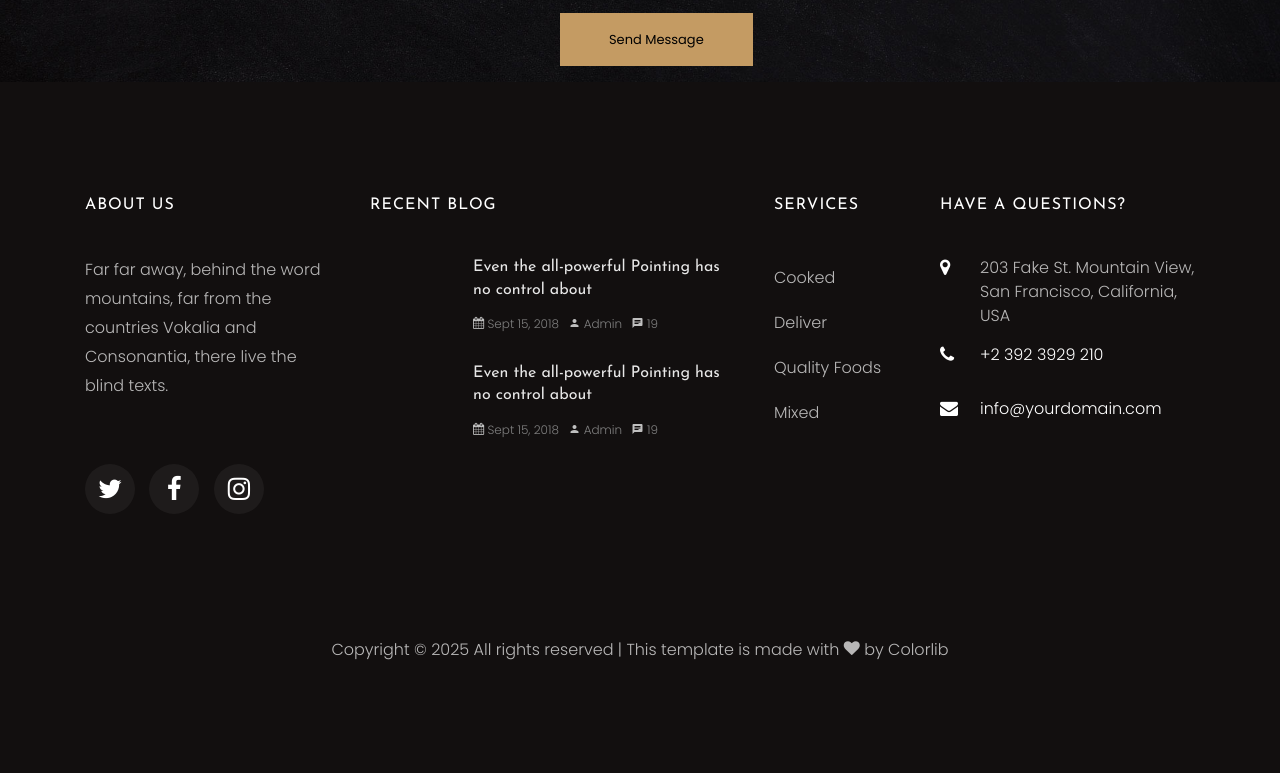
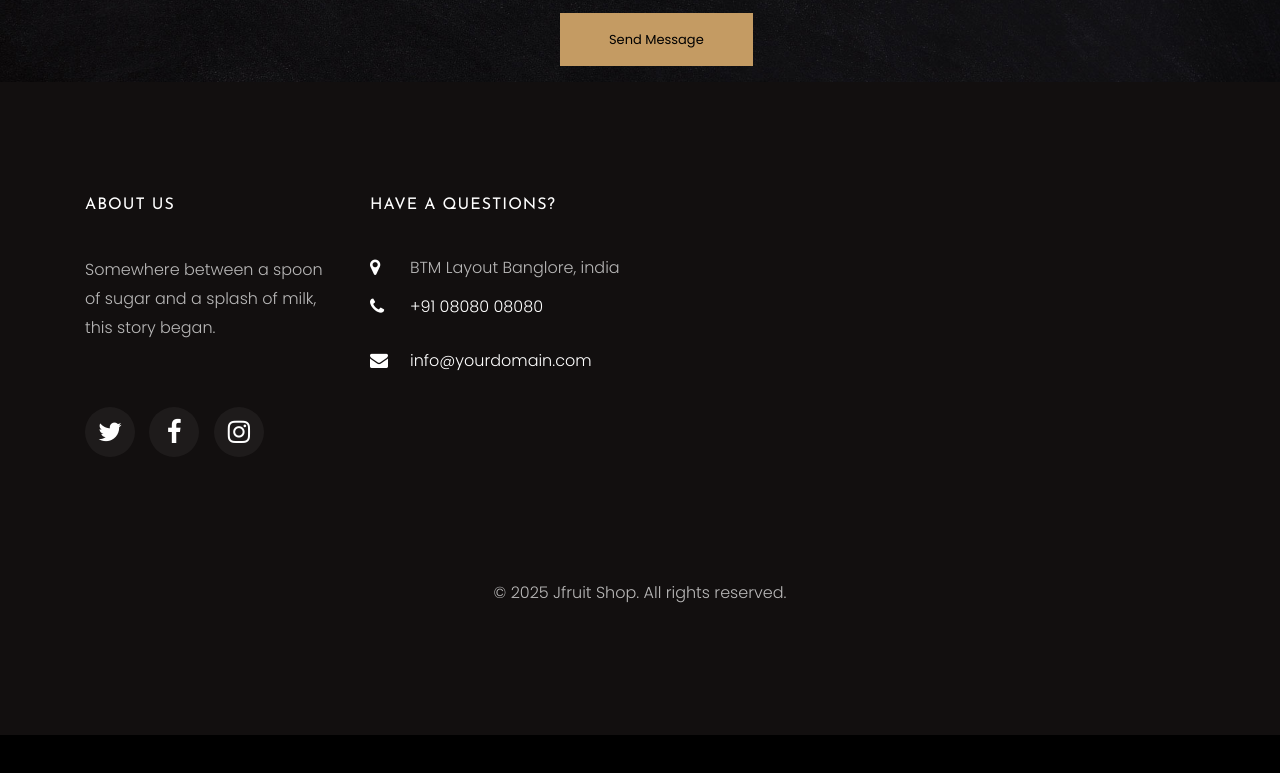
Before and after one commit to JyothiDevappa/JFruitShop-Template, a plain HTML site: page contact.html in a window 1280 px wide. Shown: the part 1170-1943 px from the top of the page. After the commit the page ends 1905 px from the top, so only its background shows below. Drawn offline with Linux system fonts and the light colour scheme; some packages are replaced by stand-ins of ours; no server answers; files whose address does not match are found by name.

Commit message:
edited contact page

```diff
--- a/contact.html
+++ b/contact.html
@@ -206,50 +206,11 @@
 				<div class="col-lg-3 col-md-6 mb-5 mb-md-5">
 					<div class="ftco-footer-widget mb-4">
 						<h2 class="ftco-heading-2">About Us</h2>
-            <p>Far far away, behind the word mountains, far from the countries Vokalia and Consonantia, there live the
-              blind texts.</p>
+						<p>Somewhere between a spoon of sugar and a splash of milk, this story began.</p>
 						<ul class="ftco-footer-social list-unstyled float-md-left float-lft mt-5">
 							<li class="ftco-animate"><a href="#"><span class="icon-twitter"></span></a></li>
 							<li class="ftco-animate"><a href="#"><span class="icon-facebook"></span></a></li>
 							<li class="ftco-animate"><a href="#"><span class="icon-instagram"></span></a></li>
-            </ul>
-          </div>
-        </div>
-        <div class="col-lg-4 col-md-6 mb-5 mb-md-5">
-          <div class="ftco-footer-widget mb-4">
-            <h2 class="ftco-heading-2">Recent Blog</h2>
-            <div class="block-21 mb-4 d-flex">
-              <a class="blog-img mr-4" style="background-image: url(images/image_1.jpg);"></a>
-              <div class="text">
-                <h3 class="heading"><a href="#">Even the all-powerful Pointing has no control about</a></h3>
-                <div class="meta">
-                  <div><a href="#"><span class="icon-calendar"></span> Sept 15, 2018</a></div>
-                  <div><a href="#"><span class="icon-person"></span> Admin</a></div>
-                  <div><a href="#"><span class="icon-chat"></span> 19</a></div>
-                </div>
-              </div>
-            </div>
-            <div class="block-21 mb-4 d-flex">
-              <a class="blog-img mr-4" style="background-image: url(images/image_2.jpg);"></a>
-              <div class="text">
-                <h3 class="heading"><a href="#">Even the all-powerful Pointing has no control about</a></h3>
-                <div class="meta">
-                  <div><a href="#"><span class="icon-calendar"></span> Sept 15, 2018</a></div>
-                  <div><a href="#"><span class="icon-person"></span> Admin</a></div>
-                  <div><a href="#"><span class="icon-chat"></span> 19</a></div>
-                </div>
-              </div>
-            </div>
-          </div>
-        </div>
-        <div class="col-lg-2 col-md-6 mb-5 mb-md-5">
-          <div class="ftco-footer-widget mb-4 ml-md-4">
-            <h2 class="ftco-heading-2">Services</h2>
-            <ul class="list-unstyled">
-              <li><a href="#" class="py-2 d-block">Cooked</a></li>
-              <li><a href="#" class="py-2 d-block">Deliver</a></li>
-              <li><a href="#" class="py-2 d-block">Quality Foods</a></li>
-              <li><a href="#" class="py-2 d-block">Mixed</a></li>
 						</ul>
 					</div>
 				</div>
@@ -258,9 +219,10 @@
 						<h2 class="ftco-heading-2">Have a Questions?</h2>
 						<div class="block-23 mb-3">
 							<ul>
-                <li><span class="icon icon-map-marker"></span><span class="text">203 Fake St. Mountain View, San
-                    Francisco, California, USA</span></li>
-                <li><a href="#"><span class="icon icon-phone"></span><span class="text">+2 392 3929 210</span></a></li>
+								<li><span class="icon icon-map-marker"></span><span class="text"> BTM Layout Banglore,
+										india</span></li>
+								<li><a href="#"><span class="icon icon-phone"></span><span class="text">+91 08080
+											08080</span></a></li>
 								<li><a href="#"><span class="icon icon-envelope"></span><span
 											class="text">info@yourdomain.com</span></a></li>
 							</ul>
@@ -271,16 +233,15 @@
 			<div class="row">
 				<div class="col-md-12 text-center">
 
-          <p><!-- Link back to Colorlib can't be removed. Template is licensed under CC BY 3.0. -->
-            Copyright &copy;
-            <script>document.write(new Date().getFullYear());</script> All rights reserved | This template is made with
-            <i class="icon-heart" aria-hidden="true"></i> by <a href="https://colorlib.com" target="_blank">Colorlib</a>
-            <!-- Link back to Colorlib can't be removed. Template is licensed under CC BY 3.0. -->
+					<p>
+						© 2025 Jfruit Shop. All rights reserved.
 					</p>
 				</div>
 			</div>
 		</div>
 	</footer>
+
+
 
 
 
```
Lines whose indentation alone changed are shown as unchanged.
